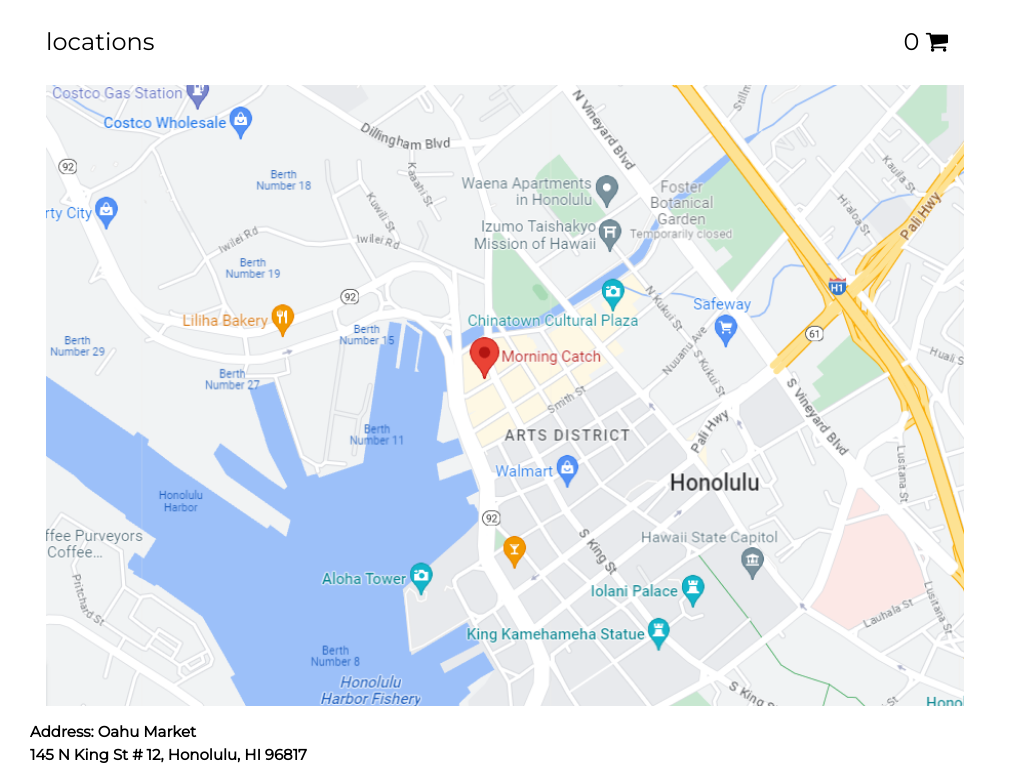
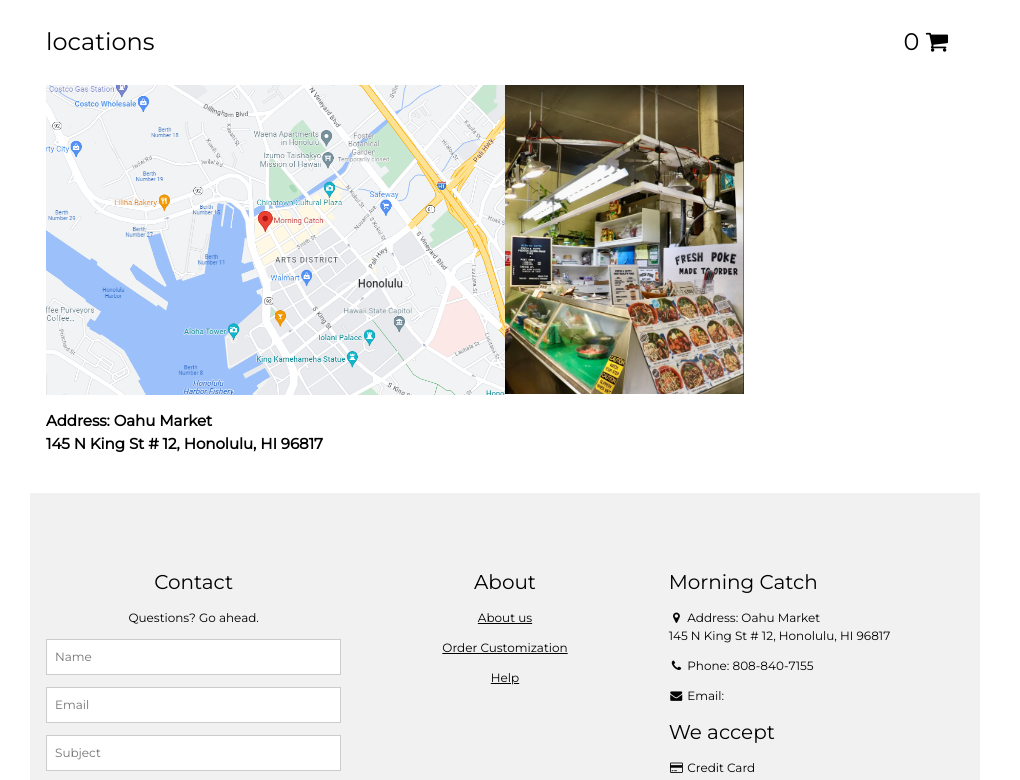
Before and after one commit to seansumida/MorningCatch, a website: page MySQL/public/locations.html in a window 1280 px wide. Shown: the top 780 px of the page, 260-1280 px from the left. Drawn offline with Linux system fonts and the light colour scheme; no server answers.

Commit message:
Update locations.html
added stall photo next to maps photo in locations page

```diff
--- a/MySQL/public/locations.html
+++ b/MySQL/public/locations.html
@@ -93,12 +93,20 @@
 
   <!-- Image header -->
   <div class="w3-display-container w3-container">
-    <img src="./images/morningcatch/location1.png" alt="keycap3" style="width: 100%">
-    <div class="w3-display-topleft w3-text-white" style="padding:24px 48px">
-
+    <div class="w3-half">
+      <div class="w3-display-container">
+        <img src="./images/morningcatch/location1.png" alt="location1" style="width: 100%">
+        <div class="w3-display-topleft w3-text-white" style="padding:24px 48px"></div>
+      </div>
+      <p><b>Address: Oahu Market <br>145 N King St # 12, Honolulu, HI 96817</b></p>
+    </div>
+    <div class="w3-half">
+      <div class="w3-display-container">
+        <img src="./images/morningcatch/location2.png" alt="location2" style="width: 52%">
+        <div class="w3-display-topleft w3-text-white" style="padding:24px 48px"></div>
+      </div>
     </div>
   </div>
-  <p><b> Address: Oahu Market <br>145 N King St # 12, Honolulu, HI 96817</b></p>
 
 
     <br>
```
